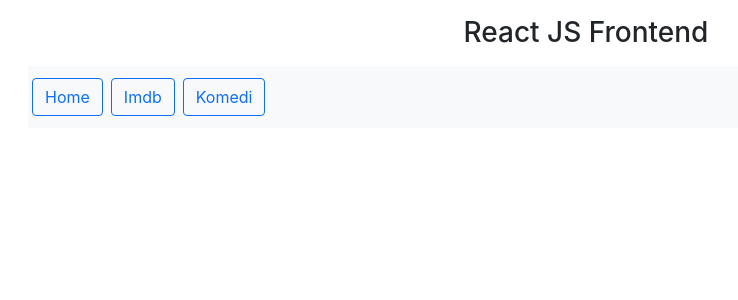
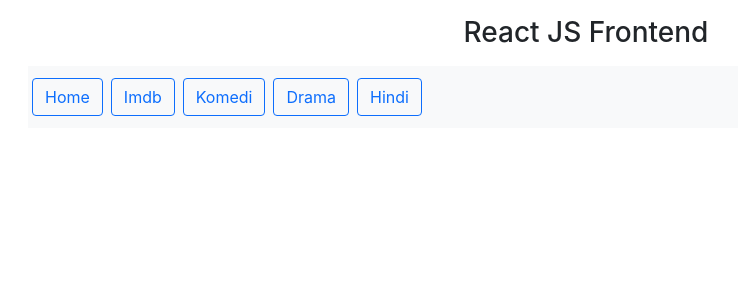
Before and after one commit to ErmalCahanaj/Lab1, a React (Create React App) app in the folder ui/my-app/: page / in a window 1280 px wide. Shown: the top 300 px of the page, without its empty margins (54-792 px from the left). Built offline with nearby package versions, Linux system fonts and the light colour scheme.

Commit message:
Update App.js
shtimi i routes per hindi dhe drama

```diff
--- a/ui/my-app/src/App.js
+++ b/ui/my-app/src/App.js
@@ -3,6 +3,9 @@ import './App.css';
 import {Home} from './Home';
 import {Imdb} from './Imdb';
 import {Komedi} from './Komedi';
+import { Drama } from "./Drama";
+import { Hindi } from "./Hindi";
+
 import {BrowserRouter, Route, Routes ,NavLink} from 'react-router-dom';
 
 function App() {
@@ -30,6 +33,22 @@ function App() {
               Komedi
             </NavLink>
           </li>
+          <li className="nav-item- m-1">
+              <NavLink
+                className="btn btn-light btn-outline-primary"
+                to="/Drama"
+              >
+                Drama
+              </NavLink>
+            </li>
+            <li className="nav-item- m-1">
+              <NavLink
+                className="btn btn-light btn-outline-primary"
+                to="/Hindi"
+              >
+                Hindi
+              </NavLink>
+            </li>
         </ul>
       </nav>
 
@@ -37,6 +56,8 @@ function App() {
        <Route exact path='/Home' element={<Home/>}/>
         <Route exact path='/Imdb' element={<Imdb/>}/>
         <Route exact path='/Komedi' element={<Komedi/>}/>
+           <Route exact path="/Drama" element={<Drama />} />
+          <Route exact path="/Hindi" element={<Hindi />} />
       </Routes>
     </div>
     </BrowserRouter>
```
